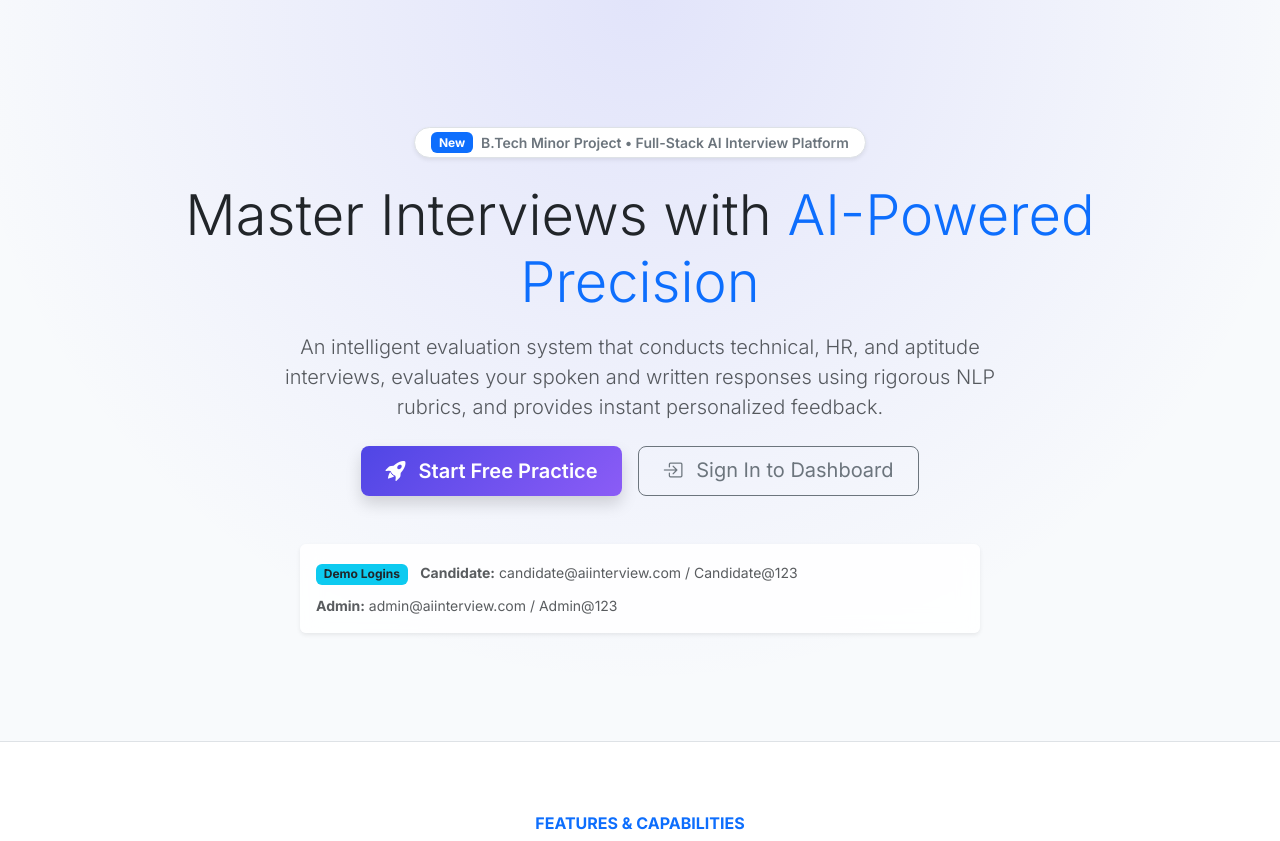
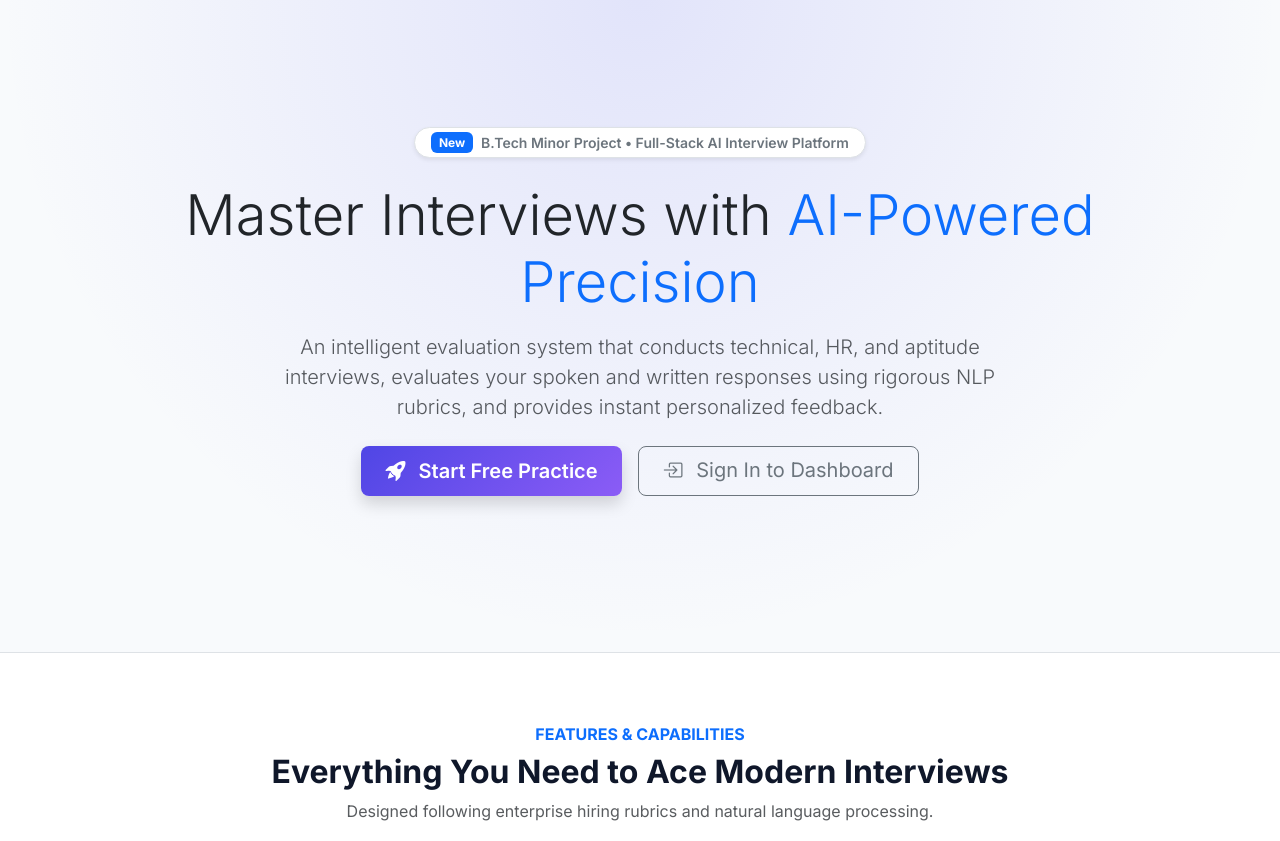
Before and after one commit to rishi8305/ai-interview-system, a Flask app: page / in a window 1280 px wide. Shown: the part 75-916 px from the top of the page. Run offline with Flask 3, Linux system fonts and the light colour scheme; parts of the project's set-up code (start-up, migrations or seed data) failed here and were passed over.

Commit message:
Remove demo credentials banner from index.html
Removed demo credentials banner from the index page.

```diff
--- a/templates/index.html
+++ b/templates/index.html
@@ -25,19 +25,6 @@
       <a href="{{ url_for('auth.login') }}" class="btn btn-outline-secondary btn-lg px-4">
         <i class="bi bi-box-arrow-in-right me-2"></i> Sign In to Dashboard
       </a>
-    </div>
-
-    <!-- Quick Demo Credentials Banner -->
-    <div class="card border-0 shadow-sm mx-auto p-3" style="max-width: 680px; background: rgba(255, 255, 255, 0.85); backdrop-filter: blur(10px);">
-      <div class="d-flex align-items-center justify-content-between flex-wrap gap-2 text-start">
-        <div>
-          <span class="badge bg-info text-dark me-2">Demo Logins</span>
-          <span class="small text-muted"><strong>Candidate:</strong> candidate@aiinterview.com / Candidate@123</span>
-        </div>
-        <div>
-          <span class="small text-muted"><strong>Admin:</strong> admin@aiinterview.com / Admin@123</span>
-        </div>
-      </div>
     </div>
   </div>
 </section>
```
